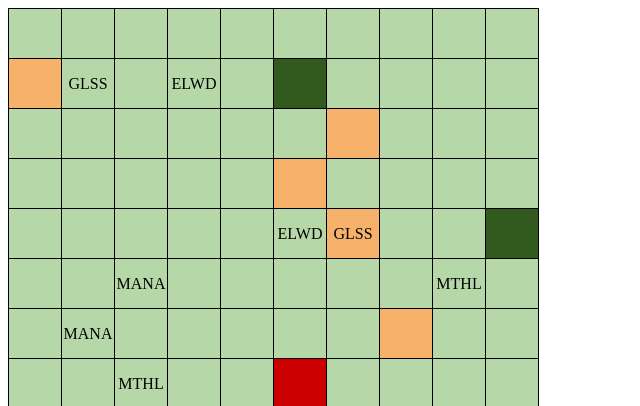
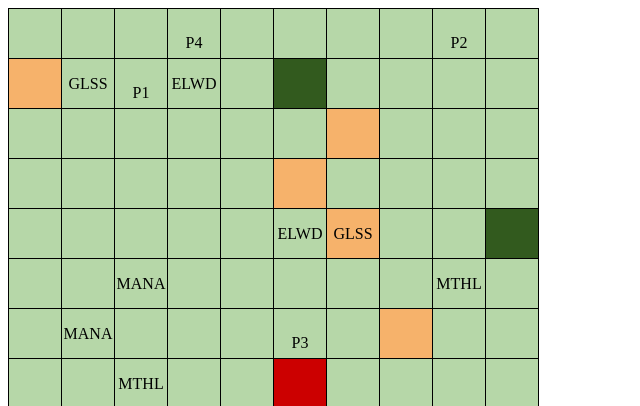
Before and after one commit to ksami/zenty, a plain HTML site: page index.html in a window 1280 px wide. Shown: the top 406 px of the page, 0-640 px from the left. Drawn offline with Linux system fonts and the light colour scheme.

Commit message:
add players onto empty spaces

```diff
--- a/index.html
+++ b/index.html
@@ -23,18 +23,29 @@
             {name: "glass", text: "GLSS", times: 2}
         ];
 
+        var PLAYER_TYPES = [
+            {name: "default", text: "", times: -1},
+            {name: "player 1", text: "P1", times: 1},
+            {name: "player 2", text: "P2", times: 1},
+            {name: "player 3", text: "P3", times: 1},
+            {name: "player 4", text: "P4", times: 1}
+        ];
+
         main();
 
         function main() {
             var root = document.getElementById("root");
             var map = generateMap(TILE_TYPES, MAP_WIDTH, MAP_HEIGHT);
             var resources = generateMap(RESOURCE_TYPES, MAP_WIDTH, MAP_HEIGHT);
+            var players = generateMap(PLAYER_TYPES, MAP_WIDTH, MAP_HEIGHT, [map, resources]);
 
-            root.innerHTML = generateTable(map, resources);
+            root.innerHTML = generateTable(map, resources, players);
         }
 
-        function generateMap(types, width, height) {
+        function generateMap(types, width, height, collisionMaps) {
             var map = [];
+            var colMaps = collisionMaps || [];
+
             for(var i=0; i<height; i++) {
                 var row = [];
                 for(var j=0; j<width; j++) {
@@ -47,7 +58,7 @@
                 for(var j=0; j<types[index].times; j++) {
                     // Get random empty tile
                     var tile = getRandomTile(width, height);
-                    while(map[tile.x][tile.y] !== 0) {
+                    while(map[tile.x][tile.y] !== 0 || colMaps.some(m => m[tile.x][tile.y] !== 0)) {
                         tile = getRandomTile(width, height);
                     }
                     map[tile.x][tile.y] = index;
@@ -65,14 +76,18 @@
         }
 
         // Generate HTML table from equal sized 2D arrays
-        function generateTable(map, resources) {
+        function generateTable(map, resources, players) {
             var table = "<table style='border-collapse: collapse; text-align: center;'>";
             for(var row=0; row<map.length; row++) {
                 table += "<tr>";
                 for(var col=0; col<map[row].length; col++) {
                     var tile = TILE_TYPES[map[row][col]];
                     var resource = RESOURCE_TYPES[resources[row][col]];
-                    table += "<td style='background:" + tile.color + ";border: 1px solid; width: 50px; height: 50px;'>" + resource.text + "</td>";
+                    var player = PLAYER_TYPES[players[row][col]];
+                    table += "<td style='background:" + tile.color + ";border: 1px solid; width: 50px; height: 50px;'>"
+                    table += resource.text;
+                    table += "<br/>" + player.text;
+                    table += "</td>";
                 }
                 table += "</tr>";
             }
```
